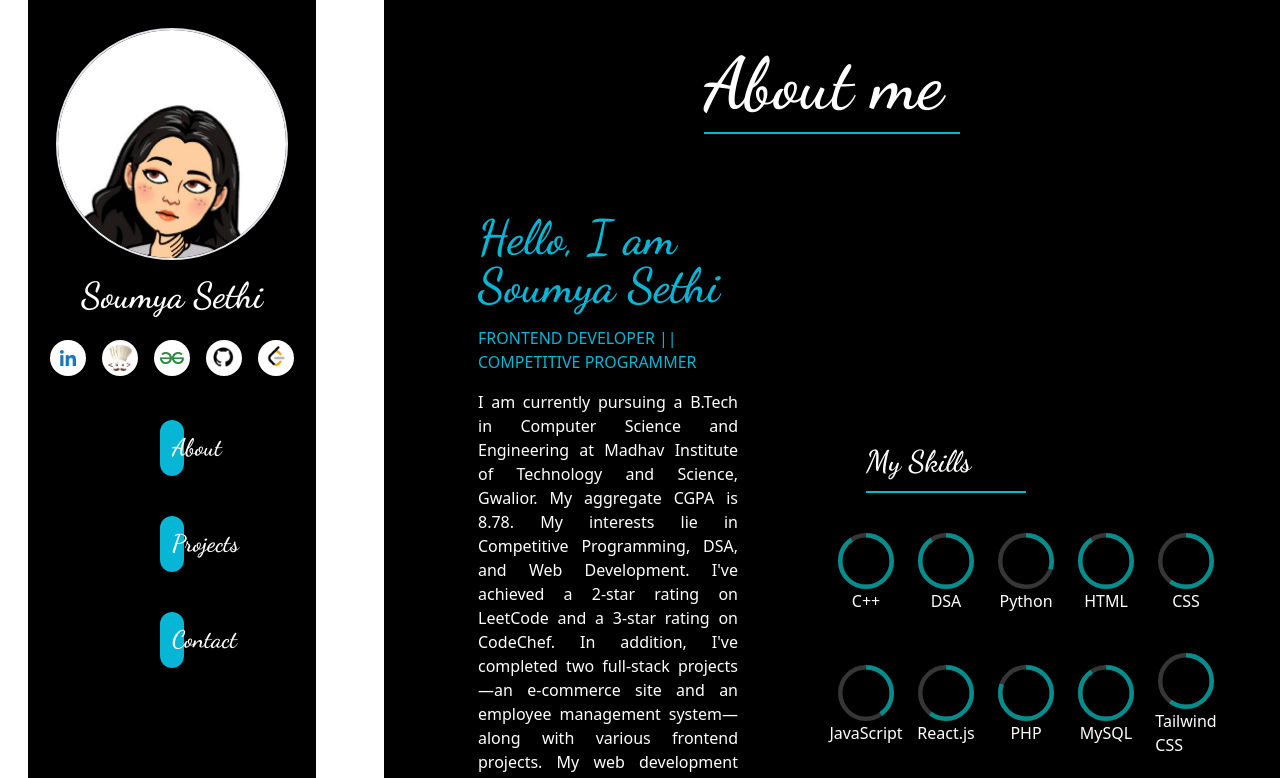
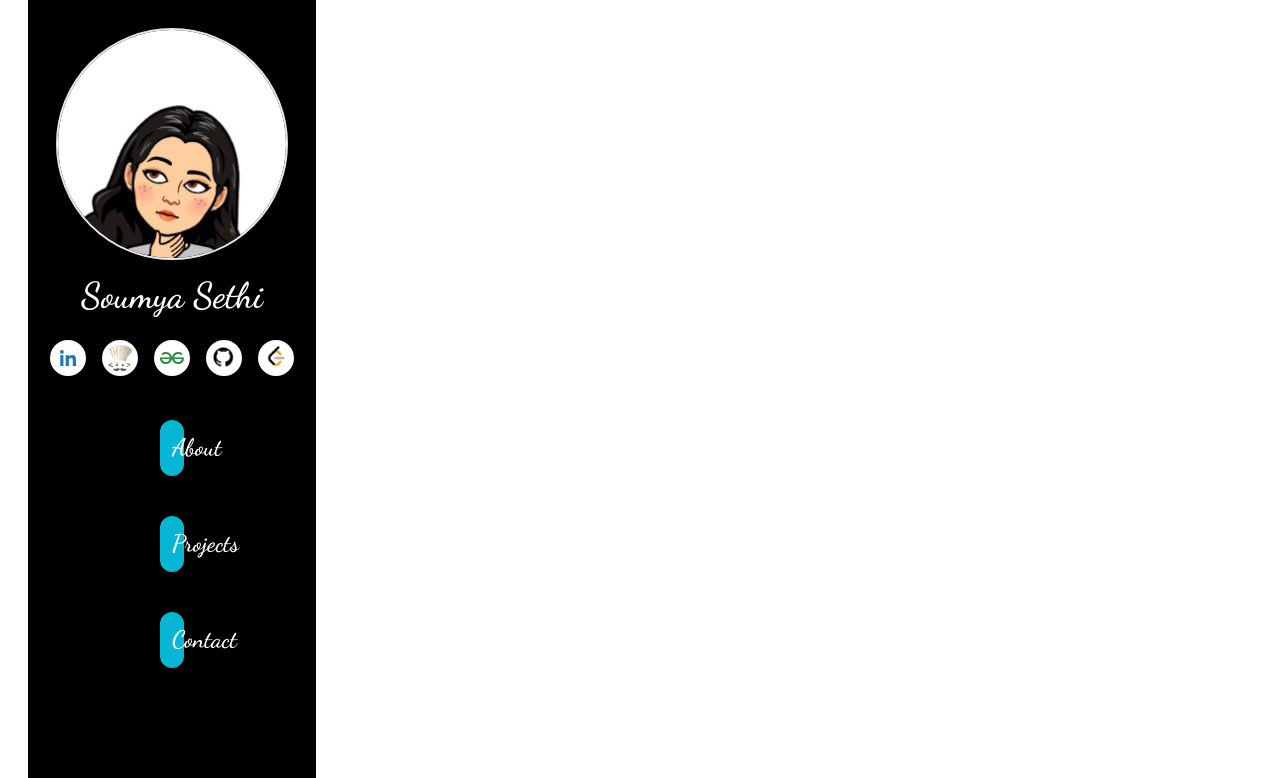
Before and after one commit to soumya-197/portfolio, a React (Create React App) app: page / in a window 1280 px wide. Shown: the top 778 px of the page. Built offline with nearby package versions, Linux system fonts and the light colour scheme.

Commit message:
Update App.js

```diff
--- a/src/App.js
+++ b/src/App.js
@@ -25,11 +25,10 @@
         <Contact/> */}
         <Routes>
           <Route>
-            <Route index element={<About/>}/>
-            <Route path="/about" element={<About/>}/>
+            <Route path="/portfolio/" element={<About/>}/>
           </Route>
-          <Route path="/projects" element={<Projects/>} />
-          <Route path="/contact" element={<Contact/>} />
+          <Route path="/portfolio/projects" element={<Projects/>} />
+          <Route path="/portfolio/contact" element={<Contact/>} />
         </Routes>
     </div>
       </div>
```
